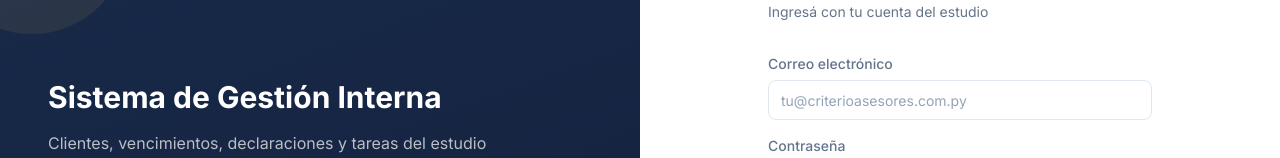
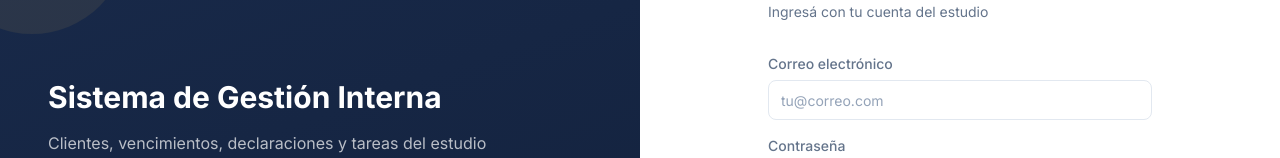
Before and after one commit to ngonzlez/arandusoft, a Next.js app: page /login in a window 1280 px wide. Shown: the part 286-444 px from the top of the page. Built offline with nearby package versions, Linux system fonts and the light colour scheme; no server answers.

Commit message:
fix(login): placeholder de correo genérico (no hardcodeado a un cliente)

```diff
--- a/src/app/(auth)/login/LoginForm.tsx
+++ b/src/app/(auth)/login/LoginForm.tsx
@@ -40,7 +40,7 @@ export function LoginForm() {
         label="Correo electrónico"
         name="email"
         type="email"
-        placeholder="tu@criterioasesores.com.py"
+        placeholder="tu@correo.com"
         autoComplete="email"
         required
       />
```
